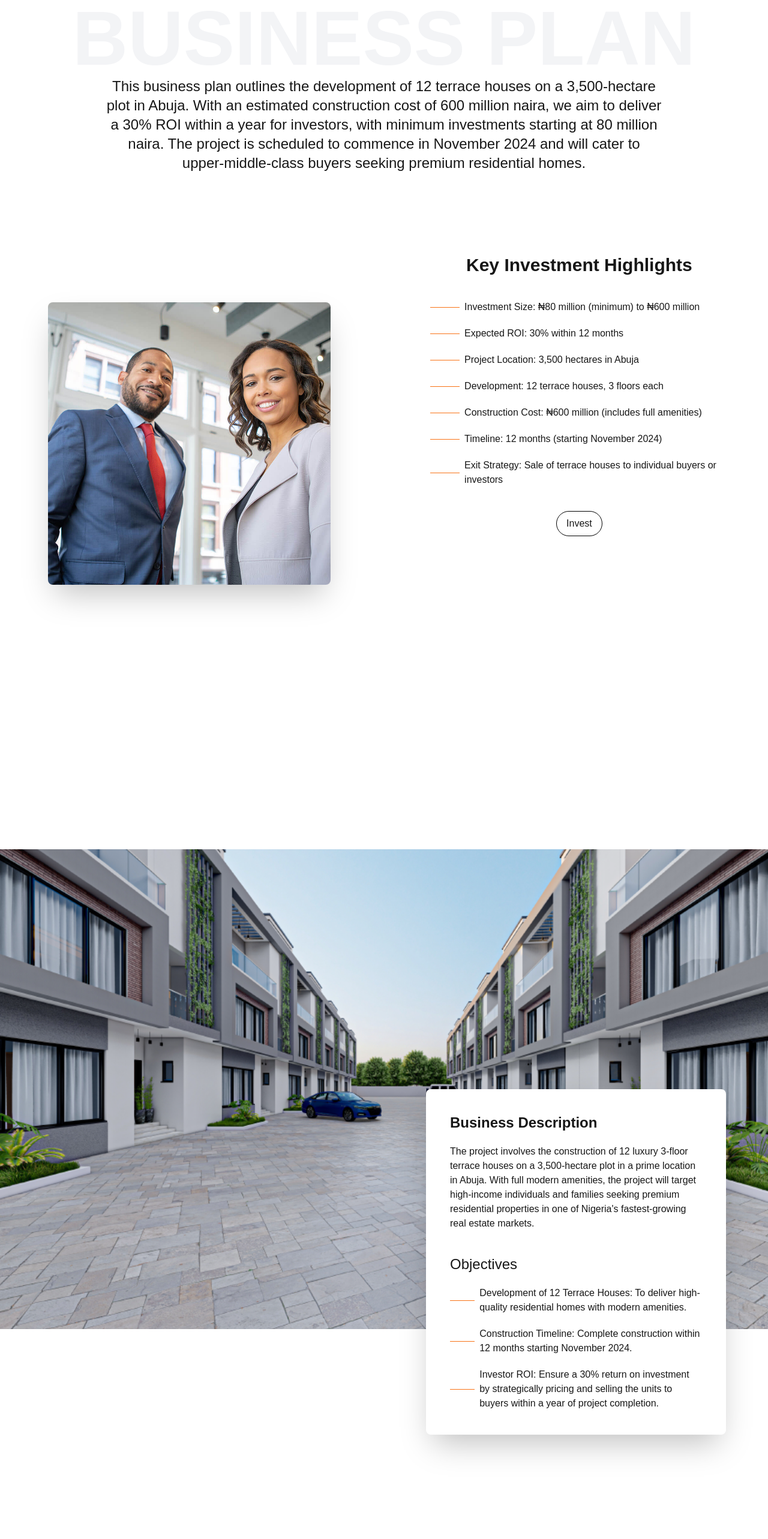
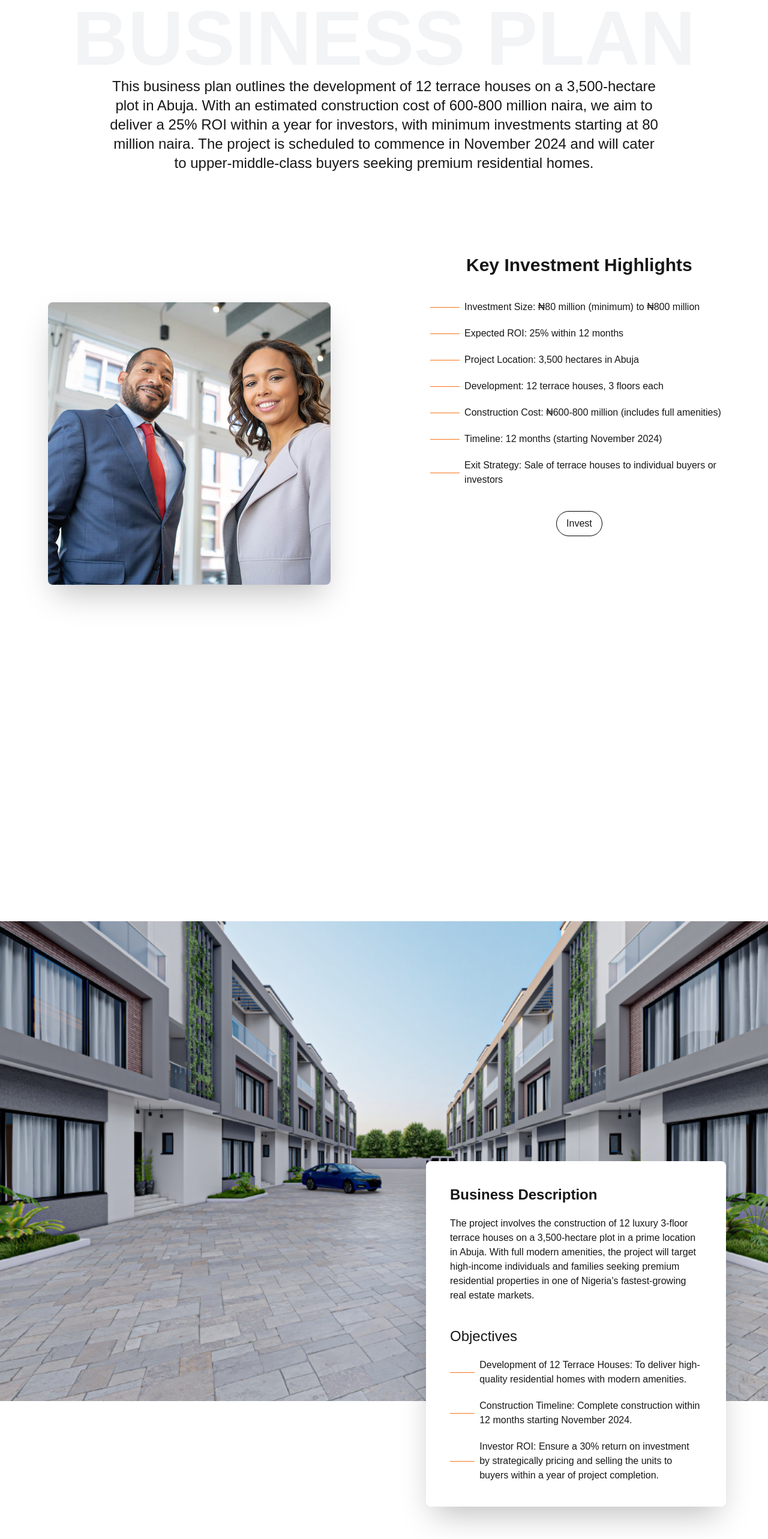
Before and after one commit to abdur28/tri-fali-syndicate, a Next.js app: page / in a window 1280 px wide. Shown: the part 840-3406 px from the top of the page at 60% size. Built offline with nearby package versions, Linux system fonts and the light colour scheme; a web font is replaced by a local one.

Commit message:
changes to cost

```diff
--- a/src/components/analysis/Analysis.tsx
+++ b/src/components/analysis/Analysis.tsx
@@ -28,7 +28,7 @@ const Analysis = () => {
             icon: "/cost-breakdown.png",
             points: [
                 "Land Acquisition (Already Secured)",
-                "Construction Costs: ₦600 million (for materials, labor, and permits).",
+                "Construction Costs: ₦600-800 million (for materials, labor, and permits).",
                 "Marketing and Sales Costs: ₦30 million (for agents, marketing campaigns, and administrative costs).",
                 "Miscellaneous Costs: ₦20 million (contingency, legal, and operational expenses).",
                 "Total Projected Costs: ₦650 million.",
@@ -41,7 +41,7 @@ const Analysis = () => {
                 "Total Investment Needed: ₦600 million.",
                 "Projected Revenue: ₦1.2 billion.",
                 "Profit: ₦550 million.",
-                "Investor ROI: 30% or ₦180 million on an 80 million naira investment, within 12 months.",
+                "Investors ROI wil be starting from 15% on total investment, Reaching a maximum of 25% within 12 months.",
             ]
         },
         {
--- a/src/components/description/Description.tsx
+++ b/src/components/description/Description.tsx
@@ -6,7 +6,7 @@ import SlideShow from "../SlideShow"
 
 const Description = () => {
     return (
-        <div className="w-full md:h-[150vh] h-[120vh] flex flex-col justify-center items-center">
+        <div className="w-full md:h-[160vh] h-[130vh] flex flex-col justify-center mt-20 items-center">
             <div className="w-full h-[300px] md:h-[800px] overflow-hidden">
                 <SlideShow />
             </div>
--- a/src/components/investment/Investment.tsx
+++ b/src/components/investment/Investment.tsx
@@ -30,11 +30,11 @@ const Investment = () => {
                      <ul className="flex flex-col gap-5">
                         <li className="flex flex-row gap-2 h-full w-full items-center">
                             <div className="bg-orange-500 w-[10%] h-[1px]"></div>
-                            <p  className="w-[90%]">{`Investment Size: ₦80 million (minimum) to ₦600 million`}</p>
+                            <p  className="w-[90%]">{`Investment Size: ₦80 million (minimum) to ₦800 million`}</p>
                         </li>
                         <li className="flex flex-row gap-2 h-full w-full items-center">
                             <div className="bg-orange-500 w-[10%] h-[1px]"></div>
-                            <p  className="w-[90%]">{`Expected ROI: 30% within 12 months`}</p>
+                            <p  className="w-[90%]">{`Expected ROI: 25% within 12 months`}</p>
                         </li>
                         <li className="flex flex-row gap-2 h-full w-full items-center">
                             <div className="bg-orange-500 w-[10%] h-[1px]"></div>
@@ -46,7 +46,7 @@ const Investment = () => {
                         </li>
                         <li className="flex flex-row gap-2 h-full w-full items-center">
                             <div className="bg-orange-500 w-[10%] h-[1px]"></div>
-                            <p className="w-[90%]">{`Construction Cost: ₦600 million (includes full amenities)`}</p>
+                            <p className="w-[90%]">{`Construction Cost: ₦600-800 million (includes full amenities)`}</p>
                         </li>
                         <li className="flex flex-row gap-2 h-full w-full items-center">
                             <div className="bg-orange-500 w-[10%] h-[1px]"></div>
--- a/src/components/summary/Summary.tsx
+++ b/src/components/summary/Summary.tsx
@@ -13,7 +13,7 @@ const Summary = () => {
                     whileInView={{opacity: 1, x: 0, transition: {duration: 1, ease: "easeInOut"}}}
                     viewport={{once: true}}
                     className="text-xl lg:text-2xl px-10 lg:px-44 -mt-0 text-center">
-                        This business plan outlines the development of 12 terrace houses on a 3,500-hectare plot in Abuja. With an estimated construction cost of 600 million naira, we aim to deliver a 30% ROI within a year for investors, with minimum investments starting at 80 million naira. The project is scheduled to commence in November 2024 and will cater to upper-middle-class buyers seeking premium residential homes.
+                        This business plan outlines the development of 12 terrace houses on a 3,500-hectare plot in Abuja. With an estimated construction cost of 600-800 million naira, we aim to deliver a 25% ROI within a year for investors, with minimum investments starting at 80 million naira. The project is scheduled to commence in November 2024 and will cater to upper-middle-class buyers seeking premium residential homes.
                     </motion.p>
                 </div>
             </div>
```
